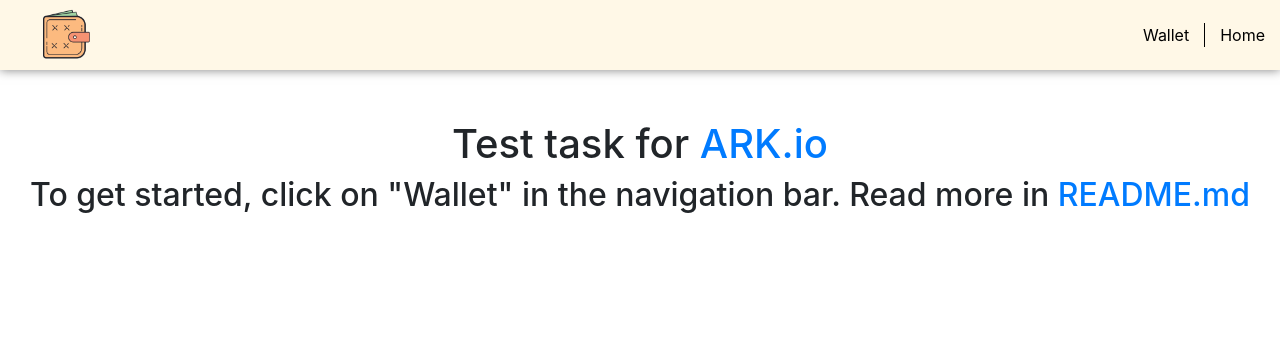
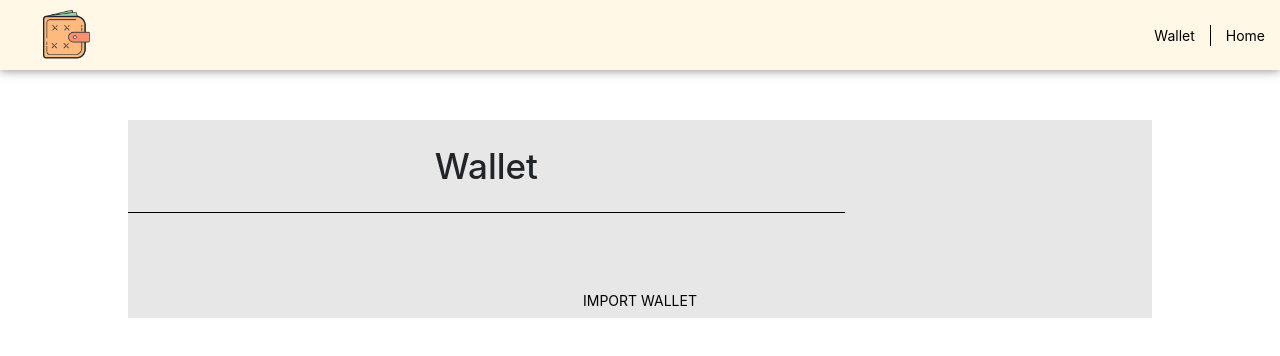
Before and after one commit to TheRadly/test-task-arkio, a React (Create React App) app: page /wallet in a window 1280 px wide. Shown: the top 356 px of the page. Built offline with nearby package versions, Linux system fonts and the light colour scheme.

Commit message:
Created wallet page

```diff
--- a/src/components/App/App.jsx
+++ b/src/components/App/App.jsx
@@ -1,25 +1,19 @@
 import React from 'react';
 import AppCss from './App.module.css';
-import { BrowserRouter, Route, NavLink } from "react-router-dom";
+import Main from './Main/Main';
+import Wallet from './Wallet/Wallet'
+import { BrowserRouter, Route } from "react-router-dom";
 
 import 'bootstrap/dist/css/bootstrap.min.css';
 
 let App = () => {
   return (
-      <div className={AppCss.App}>
-          <div className={'d-flex justify-content-center'}>
-              <h1>
-                  {'Test task for '}
-                  <a href={'https://ark.io/'}>{'ARK.io'}</a>
-              </h1>
+      <BrowserRouter>
+          <div className={AppCss.App}>
+              <Route path={'/'} exact render={Main}/>
+              <Route path={'/wallet'} render={Wallet}/>
           </div>
-          <div className={'d-flex justify-content-center'}>
-              <h2>
-                  {'To get started, click on "Wallet" in the navigation bar. Read more in '}
-                  <a href={'https://github.com/TheRadly/test-task-arkio/blob/master/README.md'}>{'README.md'}</a>
-              </h2>
-          </div>
-      </div>
+      </BrowserRouter>
   );
 };
 
--- /dev/null
+++ b/src/components/App/Main/Main.jsx
@@ -0,0 +1,25 @@
+import React from 'react';
+import MainCss from './Main.module.css';
+
+import 'bootstrap/dist/css/bootstrap.min.css';
+
+let Main = () => {
+    return (
+        <div className={MainCss.Main}>
+            <div className={'d-flex justify-content-center'}>
+                <h1>
+                    {'Test task for '}
+                    <a href={'https://ark.io/'}>{'ARK.io'}</a>
+                </h1>
+            </div>
+            <div className={'d-flex justify-content-center'}>
+                <h2>
+                    {'To get started, click on "Wallet" in the navigation bar. Read more in '}
+                    <a href={'https://github.com/TheRadly/test-task-arkio/blob/master/README.md'}>{'README.md'}</a>
+                </h2>
+            </div>
+        </div>
+    );
+};
+
+export default Main;
--- /dev/null
+++ b/src/components/App/Main/Main.module.css
@@ -0,0 +1,4 @@
+.Main {
+    width: 100%;
+    margin-top: 50px;
+}
--- /dev/null
+++ b/src/components/App/Wallet/Wallet.jsx
@@ -0,0 +1,21 @@
+import React from 'react';
+import WalletCss from './Wallet.module.css';
+
+import 'bootstrap/dist/css/bootstrap.min.css';
+
+let Wallet = () => {
+    return (
+        <div className={WalletCss.wallet}>
+            <div className={WalletCss.walletBox}>
+                <h1 className={WalletCss.headerWallet}>Wallet</h1>
+                <div className={WalletCss.firstLevel}>
+                    <a href={'/api/import'} className={WalletCss.importButton}>
+                        {'Import wallet'}
+                    </a>
+                </div>
+            </div>
+        </div>
+    );
+};
+
+export default Wallet;
--- /dev/null
+++ b/src/components/App/Wallet/Wallet.module.css
@@ -0,0 +1,43 @@
+.wallet {
+    width: 100%;
+    display: flex;
+    justify-content: center;
+}
+.walletBox {
+    width: 80%;
+    background-color: #e7e7e7;
+    display: flex;
+    justify-content: center;
+    flex-direction: column;
+}
+.headerWallet {
+    width: 70%;
+    margin-top: 25px;
+    display: flex;
+    justify-content: center;
+    border-bottom: 1px solid black;
+    margin-bottom: 50px;
+    padding-bottom: 25px;
+}
+.firstLevel {
+    margin-top: 20px;
+    display: flex;
+    justify-content: center;
+}
+.importButton {
+    color: black;
+    padding: 7px 15px;
+    text-transform: uppercase;
+    text-decoration:none;
+    text-align:center;
+    display: block;
+    background-image: linear-gradient(to left,transparent,transparent 50%, #737373 50%, #404040);
+    background-position: 100% 0;
+    background-size: 200% 100%;
+    transition: all .25s ease-in;
+}
+.importButton:hover{
+    text-decoration: none;
+    background-position: 0 0;
+    color: white;
+}
--- a/src/components/Header/Header.jsx
+++ b/src/components/Header/Header.jsx
@@ -6,13 +6,13 @@
     return (
         <div className={HeaderCss.Header}>
             <div>
-                <a href={'home'}>
+                <a href={'/'}>
                     <img className={HeaderCss.iconLogo} src={WalletLogo} alt={'Wallet logo'}/>
                 </a>
             </div>
             <ul className={HeaderCss.navigation}>
                 <li><a href={'wallet'}>{'Wallet'}</a></li>
-                <li><a href={'home'}>{'Home'}</a></li>
+                <li><a href={'/'}>{'Home'}</a></li>
             </ul>
         </div>
     );
--- a/src/index.css
+++ b/src/index.css
@@ -6,6 +6,9 @@
   -webkit-font-smoothing: antialiased;
   -moz-osx-font-smoothing: grayscale;
 }
+html {
+  font: 400 14px "Helvetica Neue";
+}
 code {
   font-family: source-code-pro, Menlo, Monaco, Consolas, 'Courier New',
     monospace;
```
